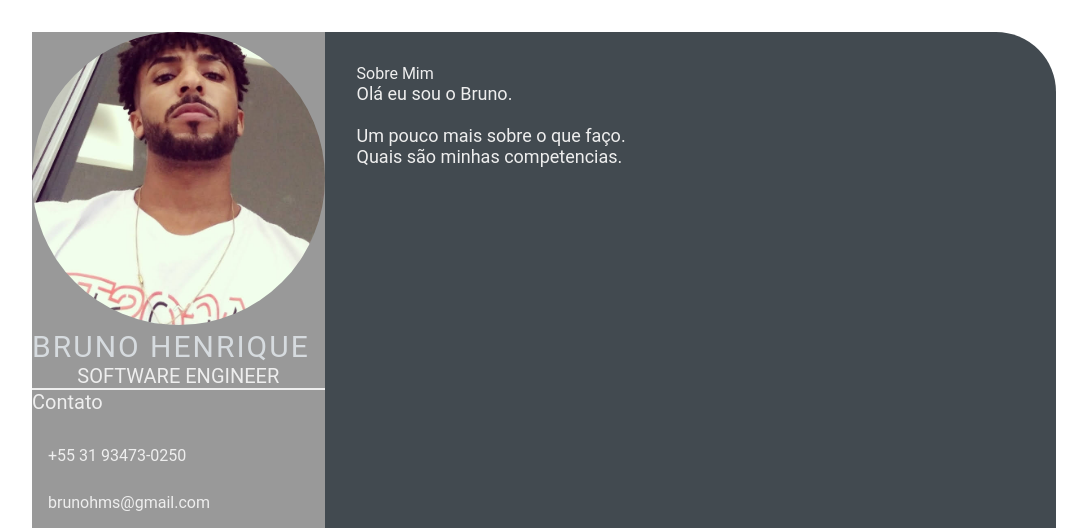
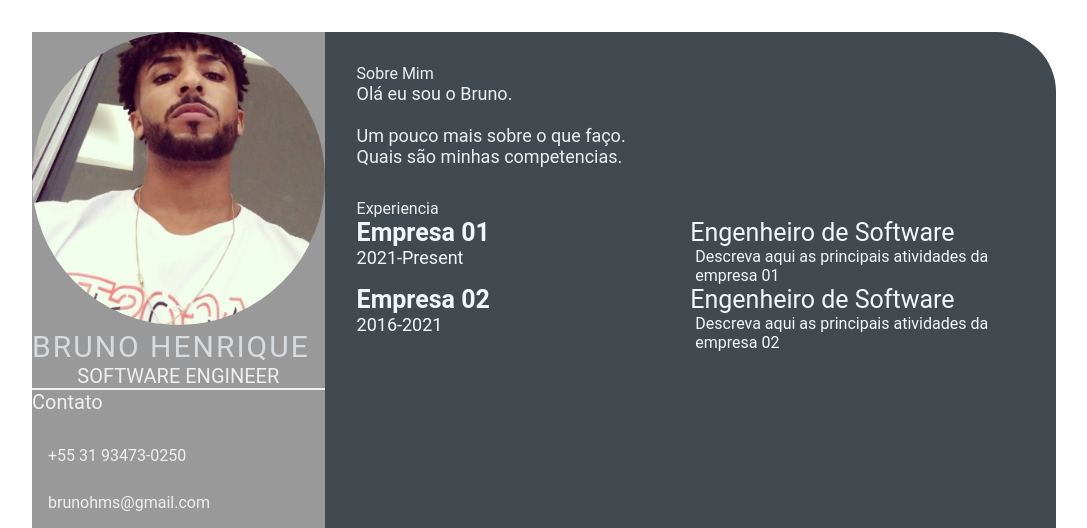
Before and after one commit to Bhbrunoo/devweekgit.github.io, a plain HTML site: page index.html in a window 1280 px wide. Shown: the top 528 px of the page, without its empty margins (96-1183 px from the left). Drawn offline with Linux system fonts and the light colour scheme.

Commit message:
day-03 (#3)

```diff
--- a/index.html
+++ b/index.html
@@ -44,10 +44,34 @@
                             <br> Um pouco mais sobre o que faço.
                             <br> Quais são minhas competencias.
                         </p>
+                    </section>
+                <div>
+            <section class="experience gap">
+                <div class="right-title">Experiencia</div>
+                <div class="experience-contents">
+                    <div class="exp-left">
+                        <p class="exp-company-name">Empresa 01</p>
+                        <p class="exp-time-period">2021-Present</p>
+                </div>
+                <div class="exp-right">
+                    <p class="exp-position">Engenheiro de Software</p>
+                    <p class="exp-desc">
+                        Descreva aqui as principais atividades da empresa 01
+                    </p>
+                </div>
+                <div class="exp-left">
+                    <p class="exp-company-name">Empresa 02</p>
+                    <p class="exp-time-period">2016-2021</p>
+            </div>
+            <div class="exp-right">
+                <p class="exp-position">Engenheiro de Software</p>
+                <p class="exp-desc">
+                    Descreva aqui as principais atividades da empresa 02
+                </p>
+            </div>
+                <div>
             </section>
-             <div>
-        </section>
-        <section>
-            <main>
+            </section>
+    <main>
 </body>
 </html>
--- a/style.css
+++ b/style.css
@@ -101,3 +101,38 @@
     font-size: 18px;
     color: #eeeeee;
 }
+
+.experience-contents,
+.education-contents,
+.awards-contents {
+    display: grid;
+    grid-template-columns: repeat(2, 1fr);
+    padding-bottom: 2rem;
+    color: #F1F8FD;
+}
+
+.exp-company-name,
+.education-school-name,
+.awards-company-name {
+    font-size: 25px;
+    font-weight: bold;
+}
+
+.exp-time-period,
+.educationp-time-period,
+.awards-time-period {
+    font-size: 18px;
+}
+
+.exp-position,
+.education-subject,
+.awards-name {
+    font-size: 25px;
+}
+
+.exp-desc,
+.education-desc,
+.awards-desc {
+    font-size: 16px;
+    padding-left: 5px;
+}
```
